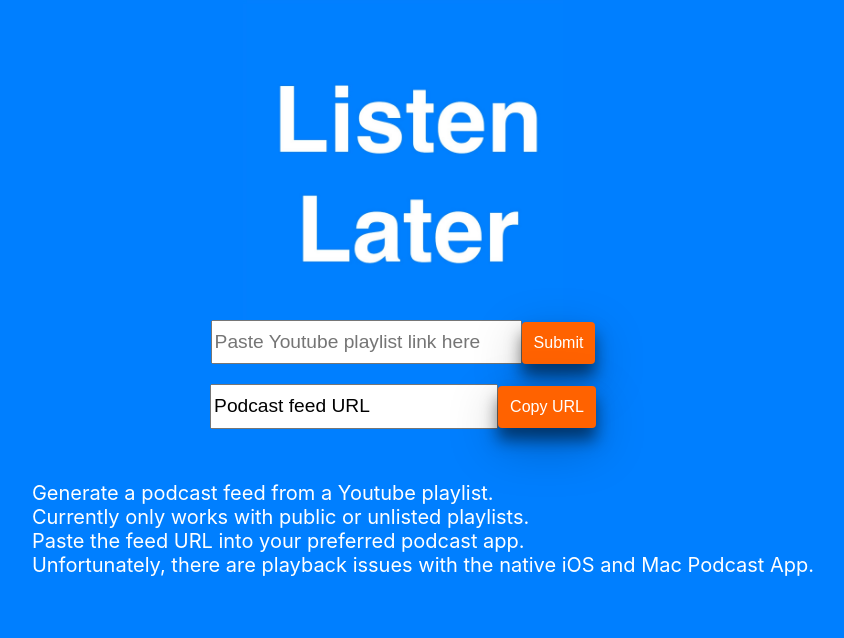
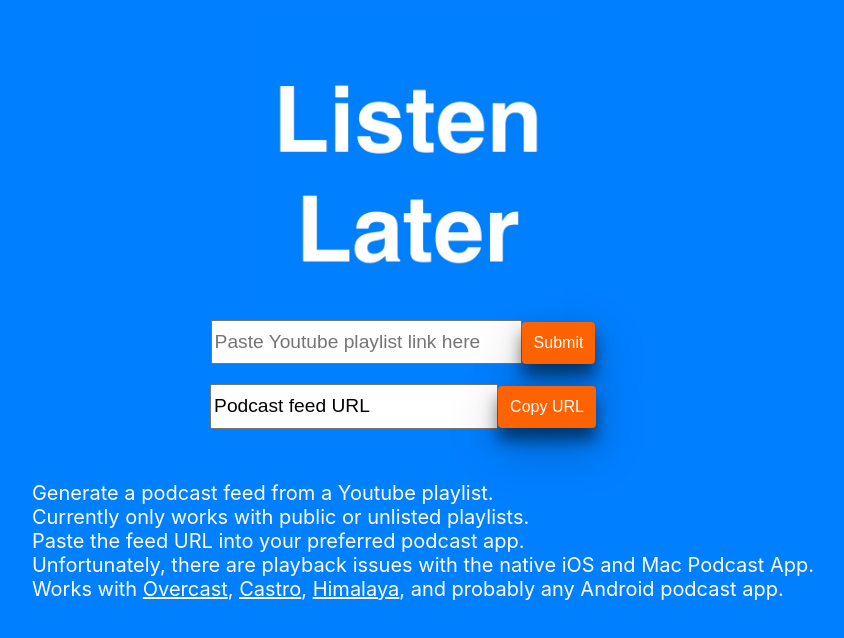
Before and after one commit to anselbrandt/listen-later, a React (Create React App) app: page / in a window 1280 px wide. Shown: the top 638 px of the page, without its empty margins (237-1081 px from the left). Built offline with nearby package versions, Linux system fonts and the light colour scheme.

Commit message:
Update footer

```diff
--- a/src/App.css
+++ b/src/App.css
@@ -15,7 +15,7 @@ body {
   margin: 0;
   padding: 0;
   width: 100vw;
-  height: 100vh;
+  min-height: 100vh;
   background-color: #007fff;
   color: white;
   text-align: center;
@@ -54,7 +54,6 @@ ul {
 
 a {
   color: white;
-  text-decoration: none;
 }
 
 a:hover {
--- a/src/Footer.js
+++ b/src/Footer.js
@@ -12,7 +12,12 @@ export default function Footer() {
             Unfortunately, there are playback issues with the native iOS and Mac
             Podcast App.
           </li>
-          <li></li>
+          <li>
+            Works with <a href="https://overcast.fm">Overcast</a>,{' '}
+            <a href="https://castro.fm">Castro</a>,{' '}
+            <a href="https://www.himalaya.com">Himalaya</a>, and probably any
+            Android podcast app.
+          </li>
         </ul>
       </div>
     </div>
```
